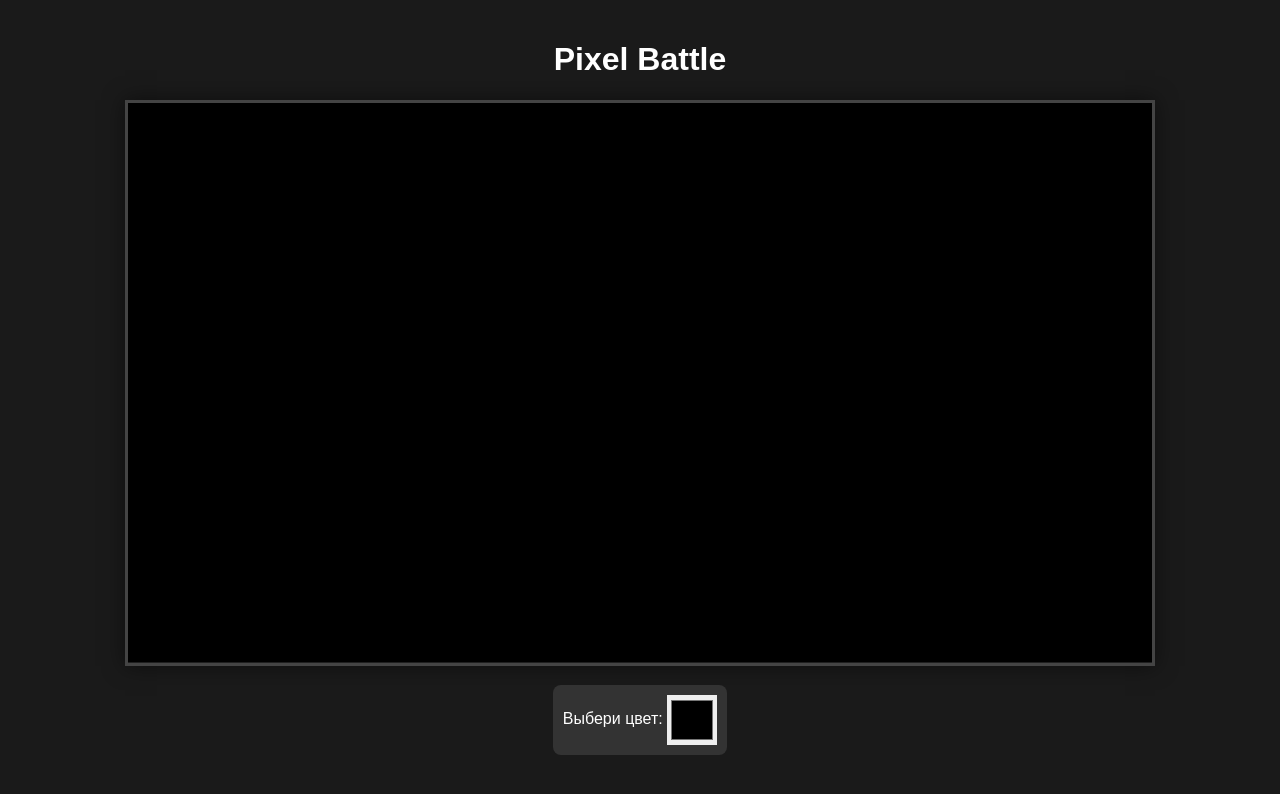
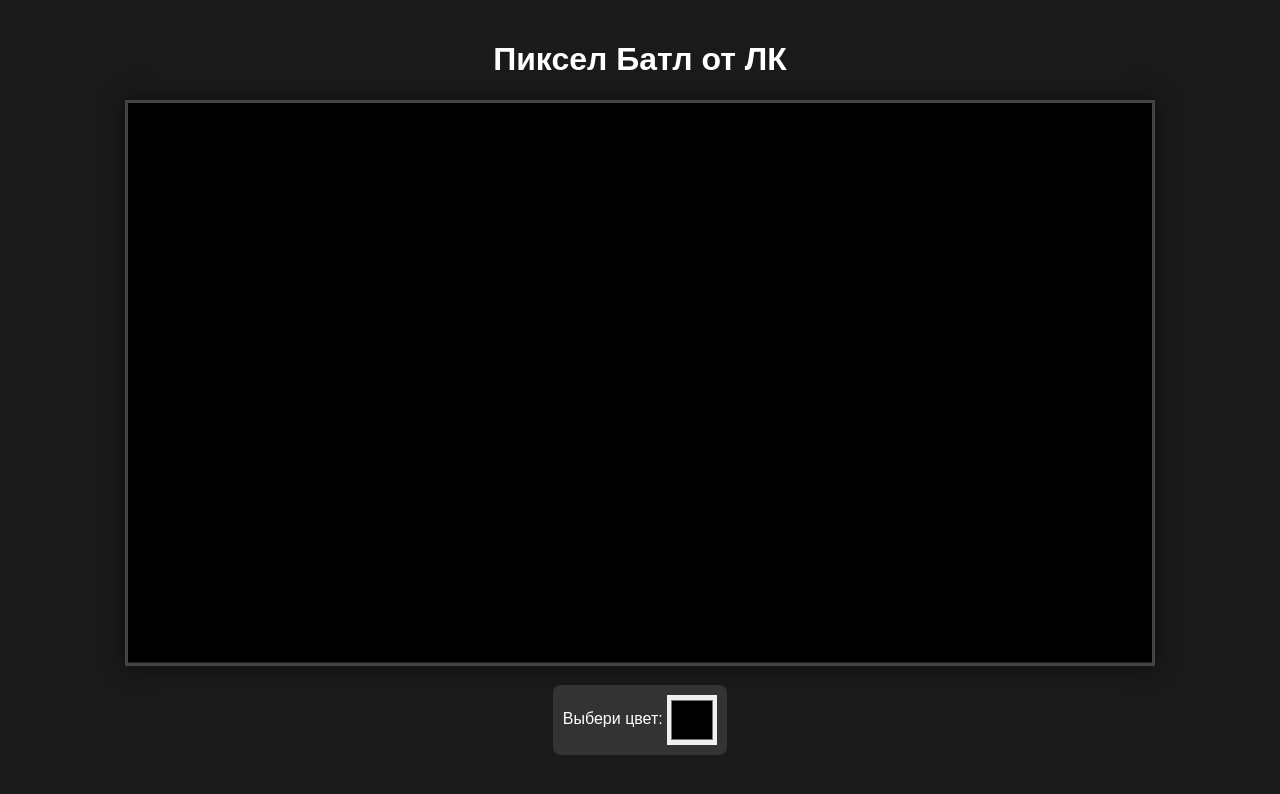
Before and after one commit to lafaren/lime-pixel-batle, a website: page public/index.html in a window 1280 px wide. Drawn offline with nearby package versions, Linux system fonts and the light colour scheme; no server answers.

Commit message:
index.html

```diff
--- a/public/index.html
+++ b/public/index.html
@@ -19,7 +19,7 @@
     </style>
 </head>
 <body>
-    <h1>Pixel Battle</h1>
+    <h1>Пиксел Батл от ЛК</h1>
     <canvas id="canvas"></canvas>
     <br>
     <div class="ui">
```
